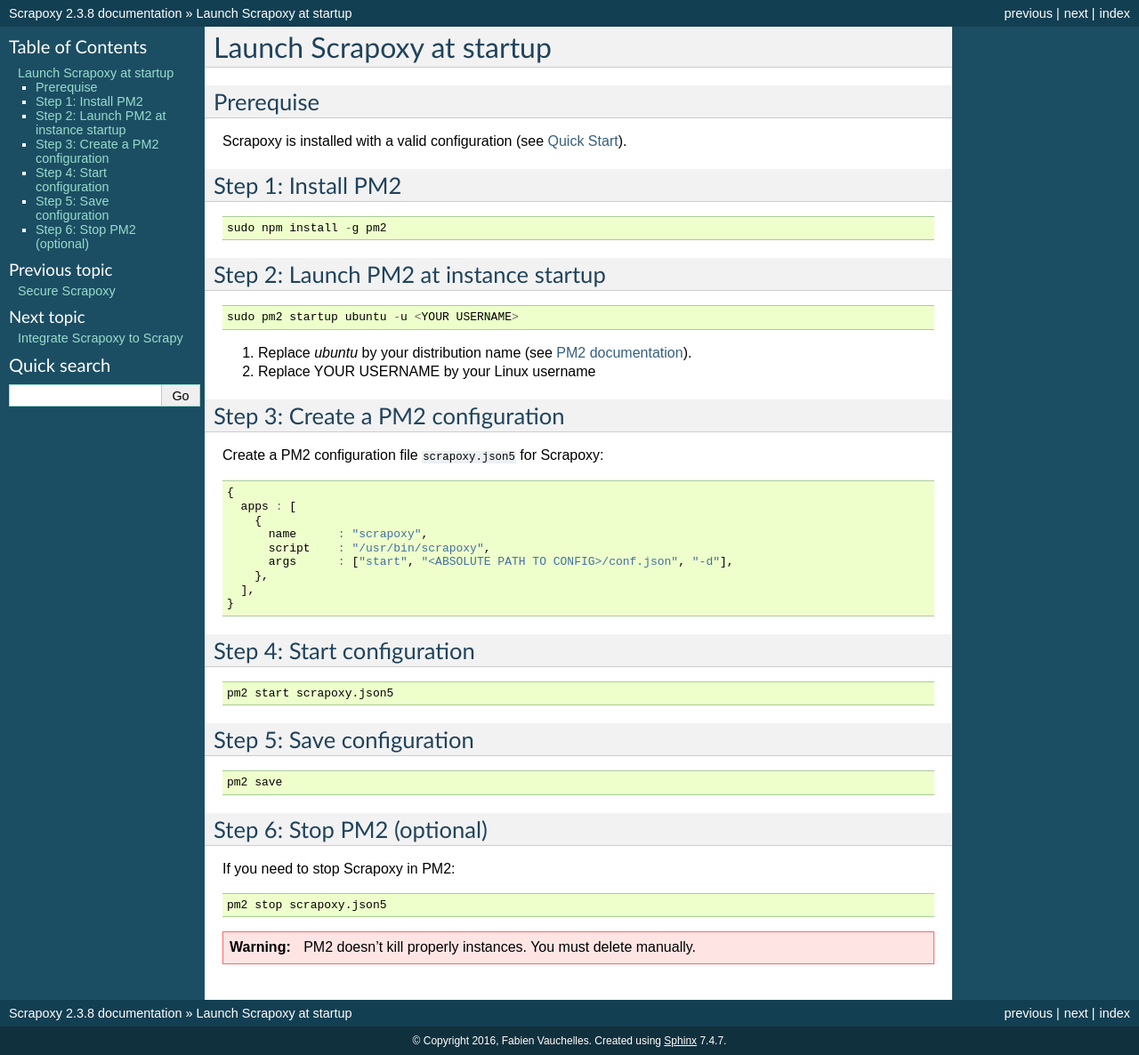
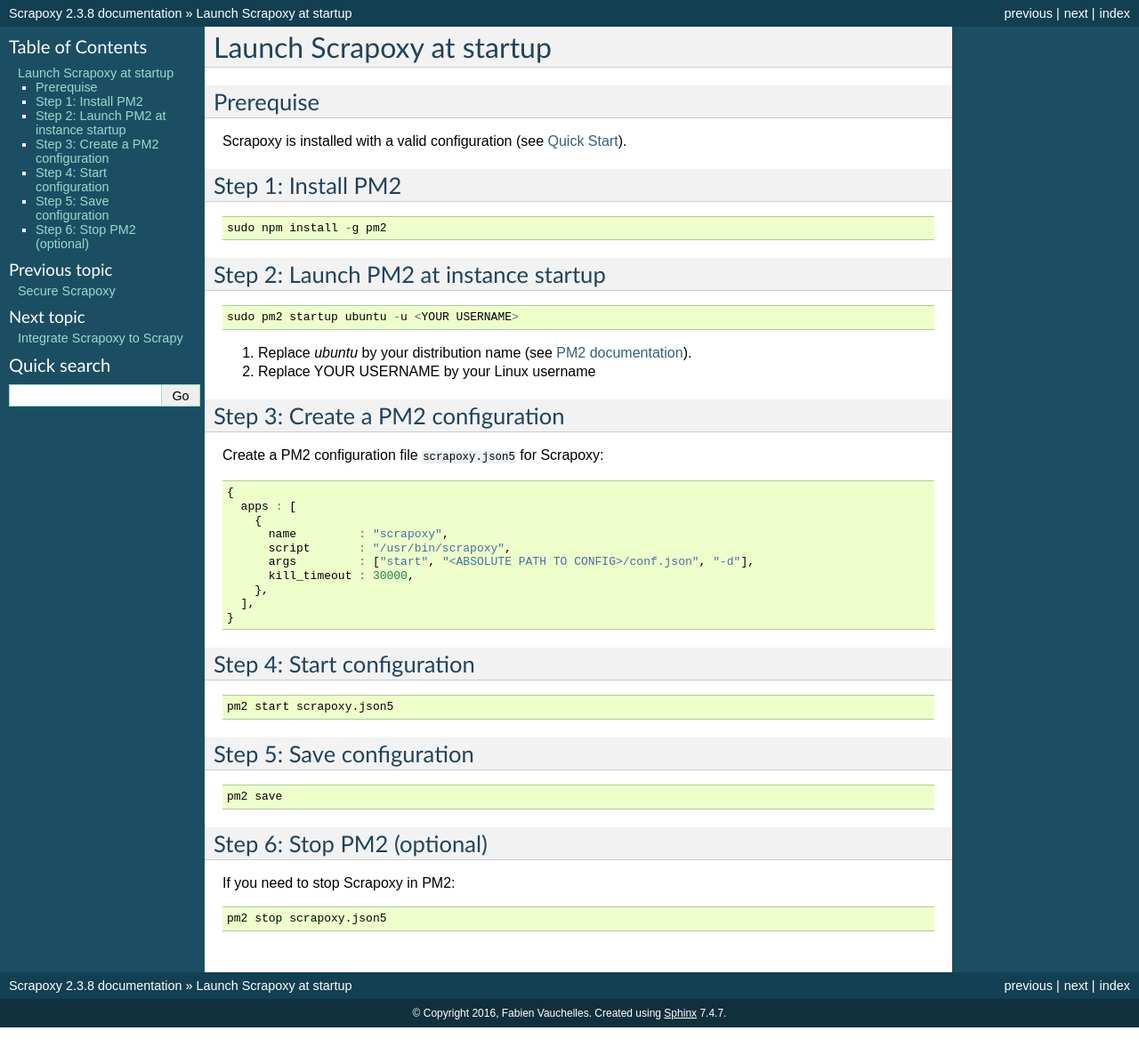
Before and after one commit to zahlio/scrapoxy, a Sphinx documentation site: the page built from docs/advanced/startup/index.rst, in a window 1280 px wide. Shown: the whole page at 89% size. Built offline with Sphinx 7.4.7, drawn with Linux system fonts in a browser that asks for light colours; after the commit the page ends 1155 px from its top, so only the background shows below that.

Commit message:
doc(pm2): add kill_timeout for proper stop (thanks to cp2587)

```diff
--- a/docs/advanced/startup/index.rst
+++ b/docs/advanced/startup/index.rst
@@ -39,9 +39,10 @@
   {
     apps : [
       {
-        name      : "scrapoxy",
-        script    : "/usr/bin/scrapoxy",
-        args      : ["start", "<ABSOLUTE PATH TO CONFIG>/conf.json", "-d"],
+        name         : "scrapoxy",
+        script       : "/usr/bin/scrapoxy",
+        args         : ["start", "<ABSOLUTE PATH TO CONFIG>/conf.json", "-d"],
+        kill_timeout : 30000,
       },
     ],
   }
@@ -72,8 +73,5 @@
 
   pm2 stop scrapoxy.json5
 
-.. warning::
-  PM2 doesn't kill properly instances. You must delete manually.
-
 
 .. _`PM2 documentation`: http://pm2.keymetrics.io/docs/usage/startup/
```
